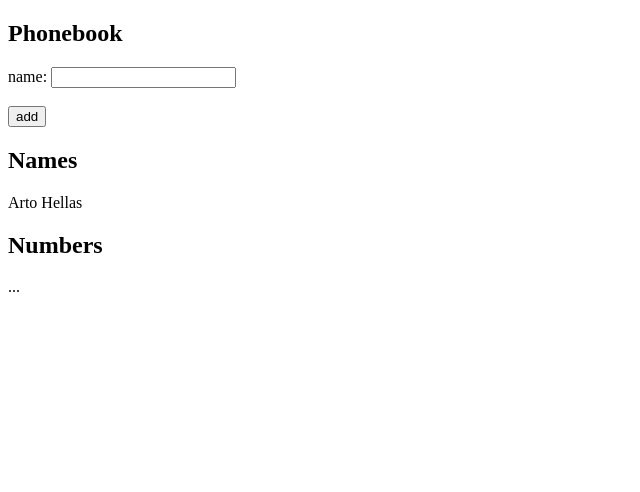
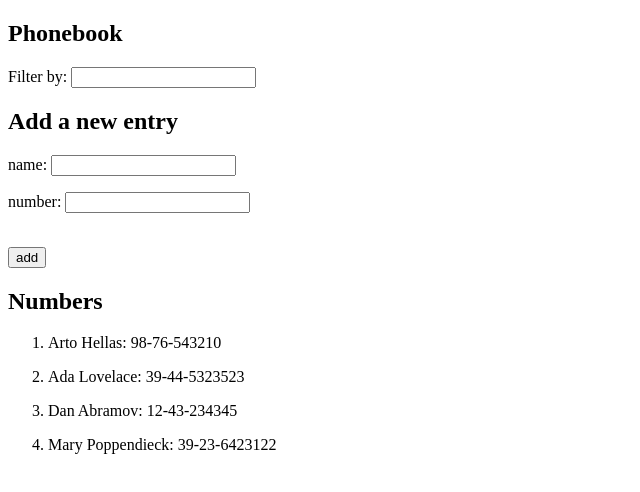
Before and after one commit to shivangc22/FullStackOpen, a React (Vite) app in the folder part2/phonebook/: page / in a window 1280 px wide. Shown: the top 492 px of the page, without its empty margins (0-640 px from the left). Built offline with nearby package versions, Linux system fonts and the light colour scheme.

Commit message:
Solutuion for exercise 2.6 - 2.10

```diff
--- a/part2/phonebook/src/App.jsx
+++ b/part2/phonebook/src/App.jsx
@@ -1,50 +1,82 @@
 import { useState } from 'react'
 
 const App = () => {
-  const [persons, setPersons] = useState([ { name: 'Arto Hellas' } ])
-  const [newName, setNewName] = useState('')
+  const [persons, setPersons] = useState([
+    { id: 1, name: 'Arto Hellas', number: '98-76-543210'},
+    { name: 'Ada Lovelace', number: '39-44-5323523', id: 2 },
+    { name: 'Dan Abramov', number: '12-43-234345', id: 3 },
+    { name: 'Mary Poppendieck', number: '39-23-6423122', id: 4 }
+  ])
 
-  const addNewName = (event) => {
-    event.preventDefault()
-    if(persons.some(person => person.name === newName.trim())) {
-      alert(`${newName} is already added to the phonebook`)
-    } else {
-      const newNameObject = { name: newName }
-      setPersons(persons.concat(newNameObject))
-      setNewName('')
-      }
-    }
+  const [newSearch, setNewSearch] = useState('')
 
-  const handleNewName = (event) => setNewName(event.target.value)
+  const handleSearchFilter = (event) => setNewSearch(event.target.value.toLowerCase())
+
+  const filteredResults = persons.filter(person =>
+    person.name.toLowerCase().includes(newSearch) || person.number.includes(newSearch))
 
   return (
     <div>
       <h2>Phonebook</h2>
-      <form onSubmit = {addNewName}>
-        <div>
-          name: <input value = {newName} onChange = {handleNewName}/>
-        </div>
-        <div>
-          <br /><button type="submit">add</button>
-        </div>
-      </form>
-      <h2>Names</h2>
-      <StoredNames persons = {persons} />
+      <Filter newSearch = {newSearch} handleSearchFilter = {handleSearchFilter} />
+      <h2>Add a new entry</h2>
+      <FormDetails persons = {persons} setPersons = {setPersons} />
       <h2>Numbers</h2>
-      ...
+      <ShowEntries filteredResults = {filteredResults} />
     </div>
   )
 }
 
-const StoredNames = ({persons}) => {
+const Filter = ({newSearch, handleSearchFilter}) => {
   return(
-    <div>
-      { persons.map(element =>
-      <ShowData key = {element.name} value = {element.name} />
-      )}
-    </div>
+    <p>
+      Filter by: <input value = {newSearch} onChange = {handleSearchFilter} />
+    </p>
   )
 }
 
-const ShowData = ({value}) => <p>{value}</p>
+const FormDetails = ({persons, setPersons}) => {
+  const [newName, setNewName] = useState('')
+  const [newNumber, setNewNumber] = useState('')
+  const handleNewName = (event) => setNewName(event.target.value)
+  const handleNewNumber = (event) => setNewNumber(event.target.value)
+
+  const addNewEntry = (event) => {
+    event.preventDefault();
+    if (persons.some(obj => obj.name === newName || obj.number === newNumber)) {
+      const existingEntry = persons.find(person => person.name === newName || person.number === newNumber);
+      if (existingEntry.name === newName) {
+        alert(`${newName} is already added to the phonebook, with the number ${existingEntry.number}`);
+      } else {
+        alert(`${newNumber} is already added to the phonebook, with the name ${existingEntry.name}`);
+      }
+    } else {
+      const newObject = { id: persons.length + 1, name: newName, number: newNumber };
+      setPersons(persons.concat(newObject));
+      setNewName('');
+      setNewNumber('');
+    }
+  };
+  return(
+    <form onSubmit = {addNewEntry}>
+      <div>
+        <p>name: <input value = {newName} onChange = {handleNewName}/></p>
+        <p>number: <input value = {newNumber} onChange = {handleNewNumber}/></p>
+      </div>
+      <div>
+        <br /><button type="submit">add</button>
+      </div>
+    </form>
+  )
+}
+
+const ShowEntries = ({filteredResults}) => {
+  return(
+    <ol>
+      { filteredResults.map(element => <li key = {element.id}><ShowData name = {element.name} number = {element.number} /></li>)}
+    </ol>
+  )
+}
+
+const ShowData = ({name, number}) => <p>{name}: {number}</p>
 export default App
```
